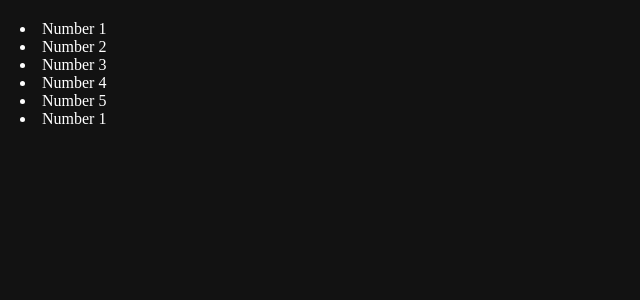
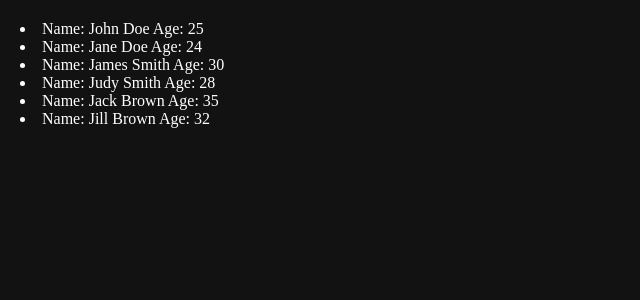
Before and after one commit to DylanIz/ReactTraining, a React (Vite) app in the folder ReactUpskill/react-demo/: page / in a window 1280 px wide. Shown: the top 300 px of the page, without its empty margins (0-640 px from the left). Built offline with nearby package versions, Linux system fonts and the light colour scheme.

Commit message:
UserList

```diff
--- a/ReactUpskill/react-demo/src/App.tsx
+++ b/ReactUpskill/react-demo/src/App.tsx
@@ -1,6 +1,6 @@
 import { useEffect } from "react";
 import "./App.css";
-import NumberList from "./Components/NumberList";
+import UserList from "./Components/UserList";
 
 const App = () => {
   useEffect(() => {
@@ -9,7 +9,7 @@ const App = () => {
 
   return (
     <div className="app-container">
-      <NumberList />
+      <UserList />
     </div>
   );
 };
--- a/ReactUpskill/react-demo/src/Components/NumberList.tsx
+++ /dev/null
@@ -1,15 +0,0 @@
-const NumberList = () => {
-  const numbers = [1, 2, 3, 4, 5, 1];
-
-  return (
-    <>
-      <main>
-        {numbers.map((number, index) => (
-          <li key={`${number}-${index}`}>Number {number}</li>
-        ))}
-      </main>
-    </>
-  );
-};
-
-export default NumberList;
--- /dev/null
+++ b/ReactUpskill/react-demo/src/Components/UserList.tsx
@@ -0,0 +1,24 @@
+const UserList = () => {
+  const userInfo = [
+    { id: 1, name: "John Doe", age: 25 },
+    { id: 2, name: "Jane Doe", age: 24 },
+    { id: 3, name: "James Smith", age: 30 },
+    { id: 4, name: "Judy Smith", age: 28 },
+    { id: 5, name: "Jack Brown", age: 35 },
+    { id: 6, name: "Jill Brown", age: 32 },
+  ];
+
+  return (
+    <>
+      <main>
+        {userInfo.map((user) => (
+          <li key={user.id}>
+            Name: {user.name} Age: {user.age}
+          </li>
+        ))}
+      </main>
+    </>
+  );
+};
+
+export default UserList;
```
